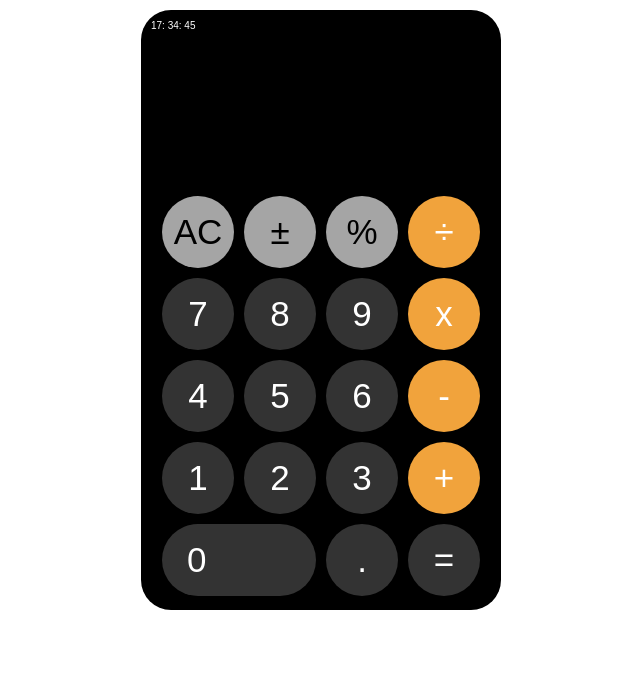
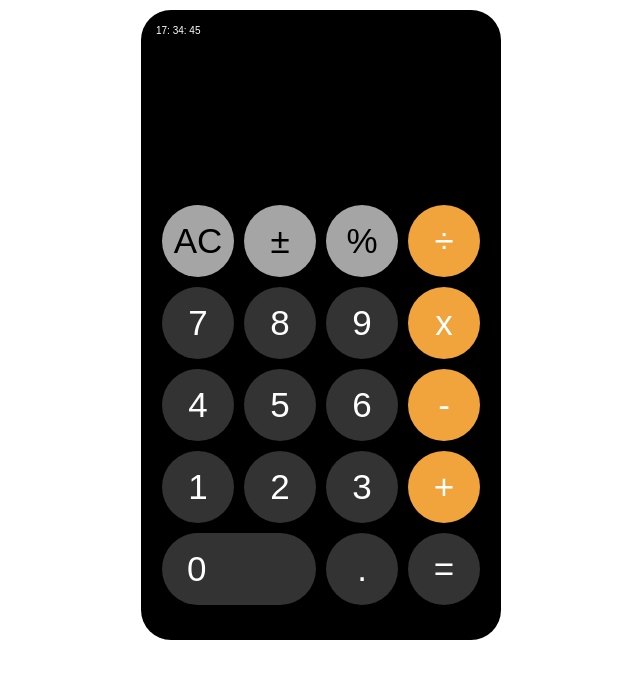
Before and after one commit to brs14shn/HC_10_IOS_CALCULATOR, a plain HTML site: page index.html in a window 1280 px wide. Shown: the whole page, without its empty margins (319-959 px from the left). Drawn offline with Linux system fonts and the light colour scheme.

Commit message:
style was updated

```diff
--- a/style.css
+++ b/style.css
@@ -9,7 +9,7 @@
 }
 
 .container {
-    height: 600px;
+    height: 630px;
     width: 360px;
     background-color: var(--siyah);
     margin: 10px auto;
@@ -18,11 +18,19 @@
 }
 
 #screen {
+
     height: 165px;
     width: 340px;
     margin: auto;
     font-size: 50px;
     padding: 20px;
+    overflow:hidden;
+}
+#saat {
+    /* border: 2px solid blue; */
+    width: 55px;
+    height: 20px;
+    padding: 5px;
 }
 
 .button {
```
